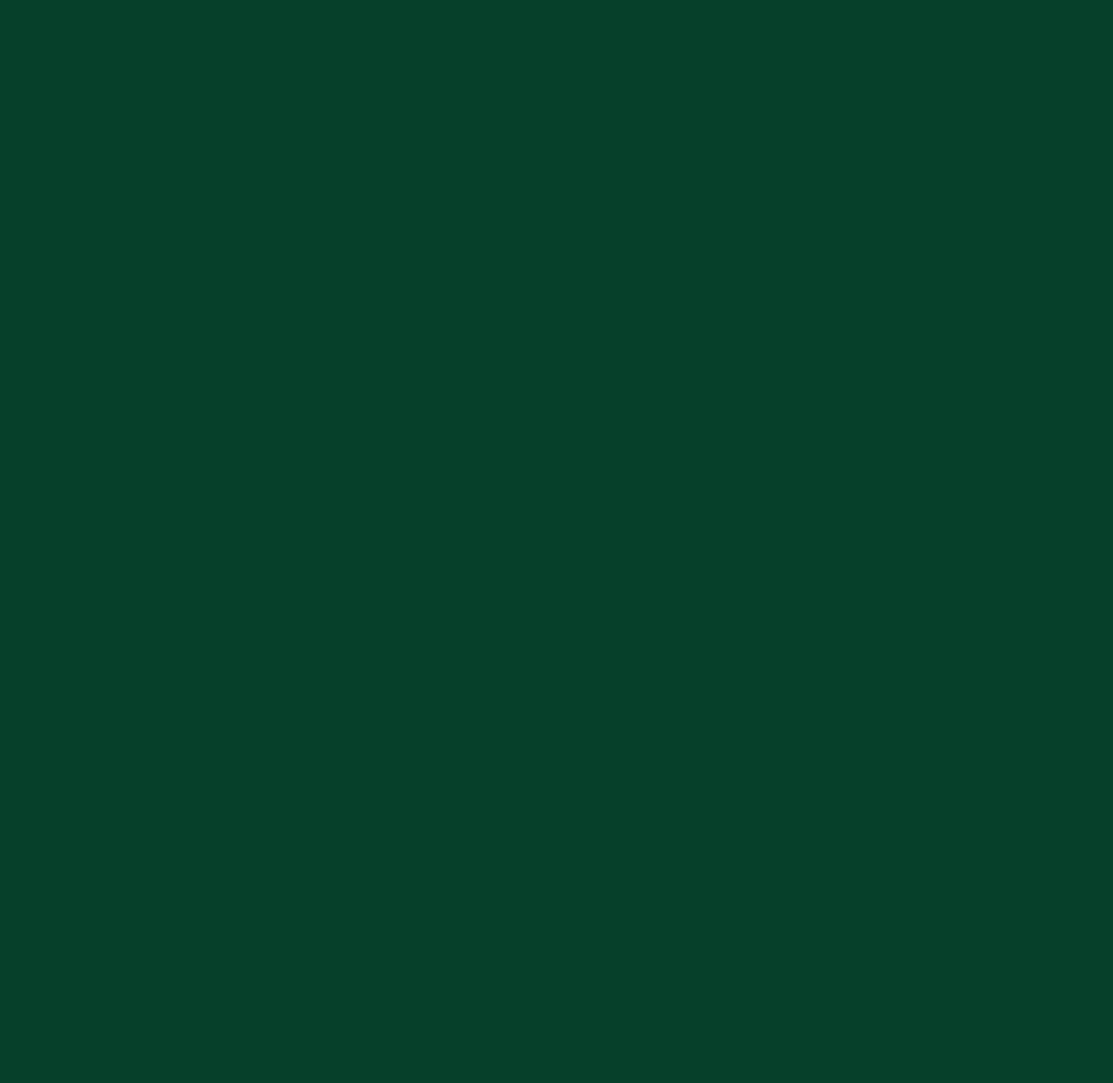
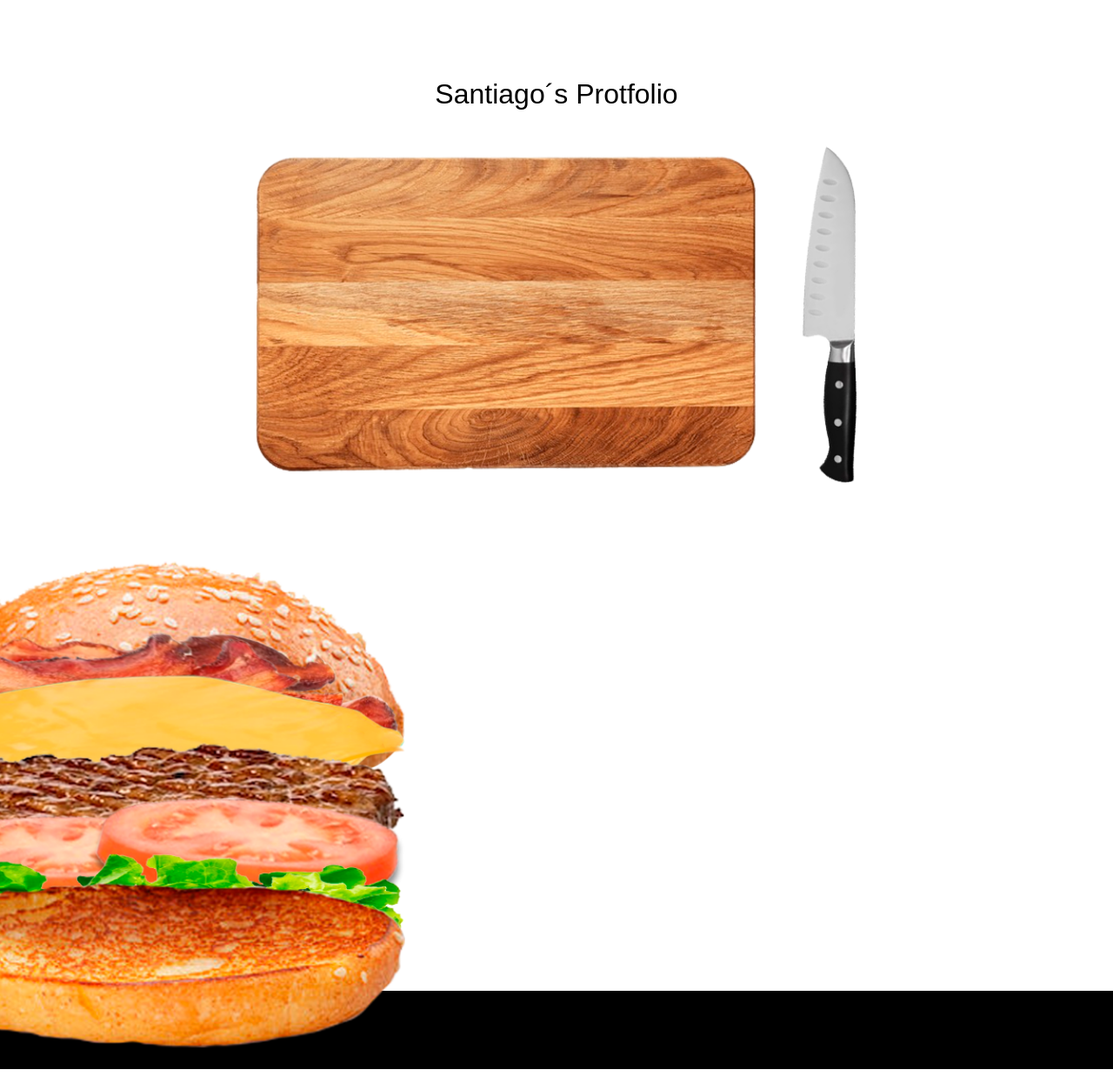
Before and after one commit to Santicamejo/Vitae, a plain HTML site: page index.html in a window 1280 px wide. Shown: the whole page at 87% size. Before the commit the page ends 800 px from the top, so only its background shows below. Drawn offline with Linux system fonts and the light colour scheme; a web font is replaced by a local one.

Commit message:
Agrego imagenes Hambur

```diff
--- a/index.html
+++ b/index.html
@@ -4,17 +4,47 @@
     <meta charset="UTF-8">
     <meta name="viewport" content="width=device-width, initial-scale=1.0">
     <link rel="stylesheet" href="styles.css">
+
+    <style>
+        @import url('https://fonts.googleapis.com/css2?family=Italiana&family=Poppins:ital,wght@0,100;0,200;0,300;0,400;0,500;0,600;0,700;0,800;0,900;1,100;1,200;1,300;1,400;1,500;1,600;1,700;1,800;1,900&display=swap');
+    </style>
+
     <title>Curriculum vitae</title>
 </head>
 <body>
     <header>
-
+        <h1>Santiago´s Protfolio</h1>
+        <div>
+            <img src="assets/knife.png" alt="imagen de un cuchillo">
+            <img src="assets/table.png" alt="imagene de una tabla">
+        </div>
     </header>
     <main>
-
+        <section>
+            <img src="assets/topBread.png" alt="" class="hambBread">
+        </section>
+        <section>
+            <img src="assets/baccon.png" alt="" class="hambBaccon">
+        </section>
+        <section>
+            <img src="assets/chedar.png" alt="" class="hambCheddar">
+        </section>
+        <section>
+            <img src="assets/burger.png" alt="" class="hambBurger">
+        </section>
+        <section>
+            <img src="assets/tomate.png" alt="" class="hambTomate">
+        </section>
+        <section>
+            <img src="assets/lettuce.png" alt="" class="hambLettuce">
+        </section>
+        <section>
+            <img src="assets/downBread.png" alt="" class="hambDownbread">
+        </section>
     </main>
     <footer>
 
     </footer>
+    <script src="main.js"></script>
 </body>
 </html>
--- a/styles.css
+++ b/styles.css
@@ -1,16 +1,84 @@
-html{
+:root {
+    --primary-text: "Italiana", sans-serif;
+}
+*{
+    margin: 0;
+    padding: 0;
     text-decoration: none;
-    margin: none;
-    padding: none;
-    background-color: #06402B;
+    box-sizing: border-box;
 }
-.cvBox{
+header{
+    margin-top: 90px;
+    margin-bottom: 190px;
+    text-align: center;
+    width: 100%;
+}
+header h1{
+    font-family: var(--primary-text);
+    font-weight: 500;
+}
+header div{
+    margin-top: 5vh;
+    margin-bottom: 10vh;
     display: flex;
-    justify-content: center;
+    flex-direction: row-reverse;
+    text-align: center;
+    justify-content: center; /* Centra verticalmente */
+    align-items: center; /* Centra horizontalmente */
+}
+header div img:nth-child(1){
+    width: 5vw;
+    margin-left: 4vw;
+}
+header div img:nth-child(2){
+    width: 45vw;
+}
+main section img{
+    width: 45vw;
+    margin-top: -20vh;
+    margin-bottom: 20vh;
+    margin-left: 2vw;
 }
 
-.cvImg{
-    width: 33vw;
-    height: auto;
-    padding: 20px;
+
+
+
+.hambBread{
+    margin: -110px;
+    z-index: 0;
 }
+.hambBaccon{
+    margin: -110px;
+    z-index: -1;
+}
+.hambCheddar{
+    margin: -110px;
+}
+.hambBurger{
+    margin: -110px;
+}
+.hambTomate{
+    margin: -110px;
+}
+.hambLettuce{
+    margin: -110px;
+}
+.hambDownbread{
+    margin: -110px;
+}
+
+
+
+
+
+
+
+
+
+
+
+footer{
+    width: 100%;
+    height: 90px;
+    background-color: black;
+}
```
Also changed, not shown: assets/baccon.png (added), assets/burger.png (added), assets/chedar.png (added), assets/downBread.png (added), assets/knife.png (added), assets/lettuce.png (added), assets/lettucePile.png (added), assets/mincedMeat.png (added), assets/nouse/nouse.png (renamed from img/CV-temporal.png), assets/table.png (added), assets/tomate.png (added), assets/tomatoPile.png (added), assets/topBread.png (added).
